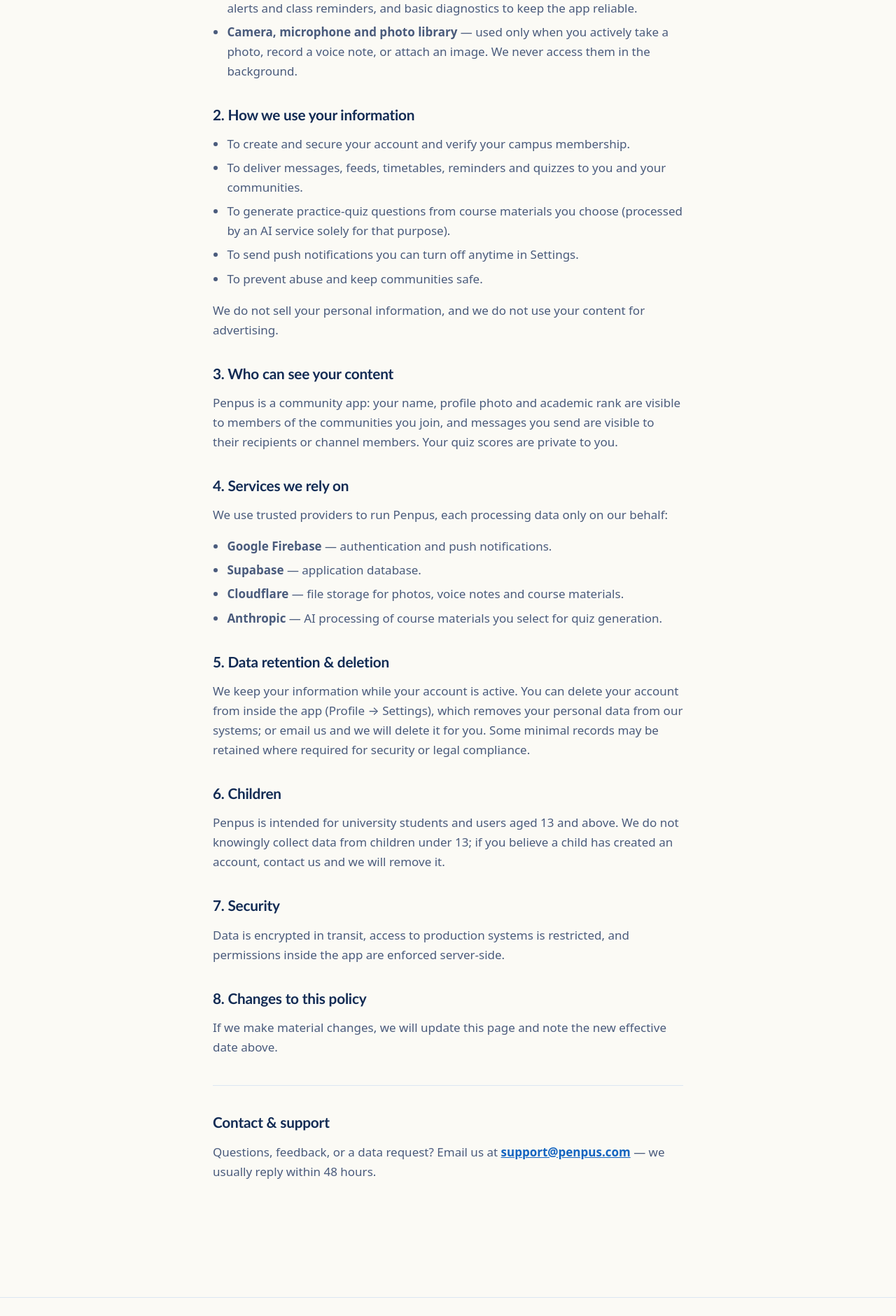
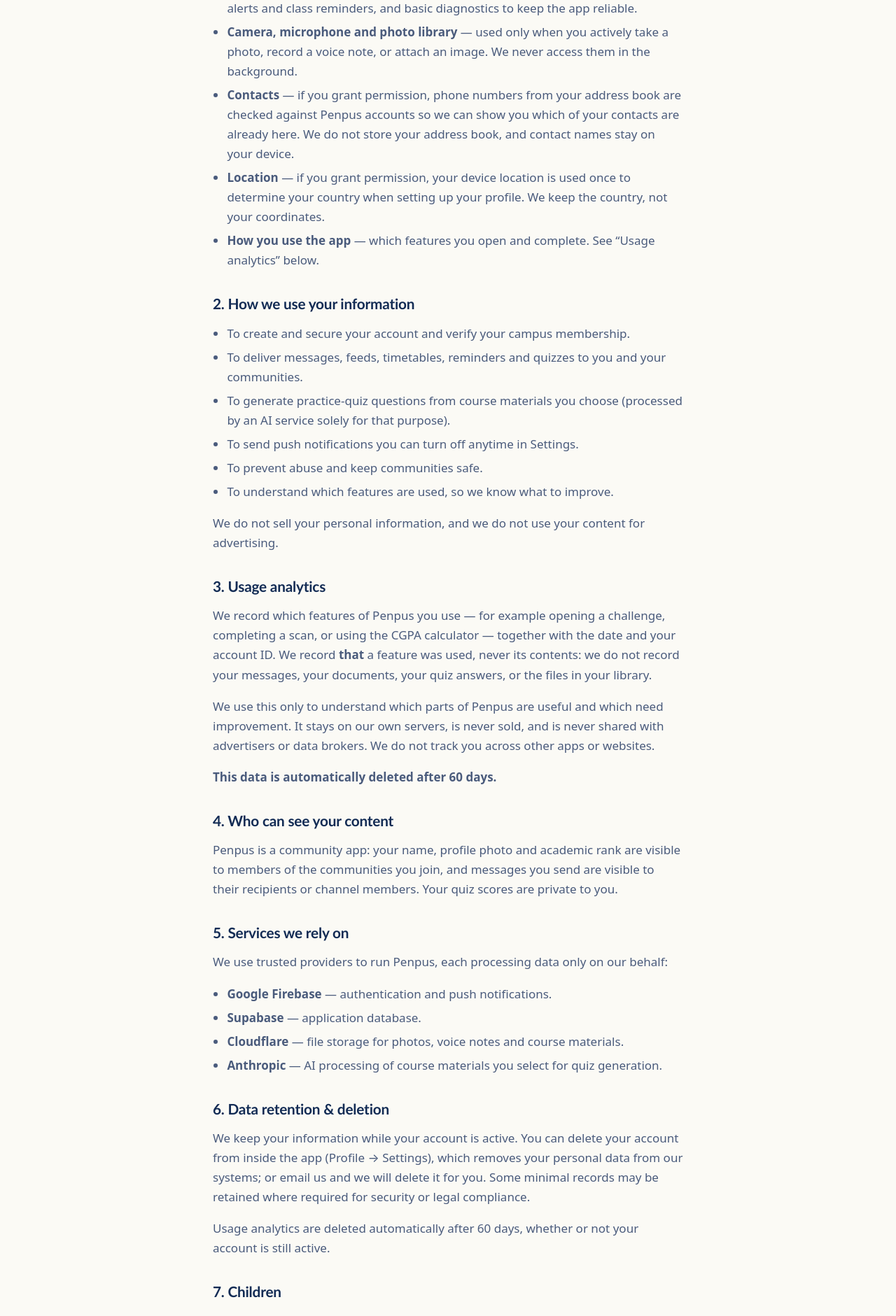
Before and after one commit to etineh/penpus-web, a Next.js app: page /privacy in a window 1280 px wide. Shown: the part 720-2601 px from the top of the page at 70% size. Built offline with nearby package versions, Linux system fonts and the light colour scheme.

Commit message:
privacy setting adjustment

```diff
--- a/app/privacy/page.tsx
+++ b/app/privacy/page.tsx
@@ -17,7 +17,7 @@ export default function Privacy() {
         <Link href="/" className="backlink">← Back to home</Link>
         <h1>Privacy Policy</h1>
         <p className="updated">
-          {site.name} — your campus, in your pocket · Effective 14 July 2026
+          {site.name} — your campus, in your pocket · Effective 14 September 2026
         </p>
 
         <p className="lead">
@@ -33,6 +33,9 @@ export default function Privacy() {
           <li><b>Content you create</b> — messages, voice notes, photos, posts, quiz attempts and course materials you share inside the app.</li>
           <li><b>Device information</b> — a push-notification token so we can deliver message alerts and class reminders, and basic diagnostics to keep the app reliable.</li>
           <li><b>Camera, microphone and photo library</b> — used only when you actively take a photo, record a voice note, or attach an image. We never access them in the background.</li>
+          <li><b>Contacts</b> — if you grant permission, phone numbers from your address book are checked against {site.name} accounts so we can show you which of your contacts are already here. We do not store your address book, and contact names stay on your device.</li>
+          <li><b>Location</b> — if you grant permission, your device location is used once to determine your country when setting up your profile. We keep the country, not your coordinates.</li>
+          <li><b>How you use the app</b> — which features you open and complete. See “Usage analytics” below.</li>
         </ul>
 
         <h2>2. How we use your information</h2>
@@ -42,17 +45,35 @@ export default function Privacy() {
           <li>To generate practice-quiz questions from course materials you choose (processed by an AI service solely for that purpose).</li>
           <li>To send push notifications you can turn off anytime in Settings.</li>
           <li>To prevent abuse and keep communities safe.</li>
+          <li>To understand which features are used, so we know what to improve.</li>
         </ul>
         <p>We do not sell your personal information, and we do not use your content for advertising.</p>
 
-        <h2>3. Who can see your content</h2>
+        <h2>3. Usage analytics</h2>
+        <p>
+          We record which features of {site.name} you use — for example opening a challenge,
+          completing a scan, or using the CGPA calculator — together with the date and your
+          account ID. We record <b>that</b> a feature was used, never its contents: we do not
+          record your messages, your documents, your quiz answers, or the files in your
+          library.
+        </p>
+        <p>
+          We use this only to understand which parts of {site.name} are useful and which need
+          improvement. It stays on our own servers, is never sold, and is never shared with
+          advertisers or data brokers. We do not track you across other apps or websites.
+        </p>
+        <p>
+          <b>This data is automatically deleted after 60 days.</b>
+        </p>
+
+        <h2>4. Who can see your content</h2>
         <p>
           {site.name} is a community app: your name, profile photo and academic rank are
           visible to members of the communities you join, and messages you send are visible
           to their recipients or channel members. Your quiz scores are private to you.
         </p>
 
-        <h2>4. Services we rely on</h2>
+        <h2>5. Services we rely on</h2>
         <p>We use trusted providers to run {site.name}, each processing data only on our behalf:</p>
         <ul>
           <li><b>Google Firebase</b> — authentication and push notifications.</li>
@@ -61,28 +82,32 @@ export default function Privacy() {
           <li><b>Anthropic</b> — AI processing of course materials you select for quiz generation.</li>
         </ul>
 
-        <h2>5. Data retention &amp; deletion</h2>
+        <h2>6. Data retention &amp; deletion</h2>
         <p>
           We keep your information while your account is active. You can delete your account
           from inside the app (Profile → Settings), which removes your personal data from our
           systems; or email us and we will delete it for you. Some minimal records may be
           retained where required for security or legal compliance.
         </p>
+        <p>
+          Usage analytics are deleted automatically after 60 days, whether or not your
+          account is still active.
+        </p>
 
-        <h2>6. Children</h2>
+        <h2>7. Children</h2>
         <p>
           {site.name} is intended for university students and users aged 13 and above. We do
           not knowingly collect data from children under 13; if you believe a child has
           created an account, contact us and we will remove it.
         </p>
 
-        <h2>7. Security</h2>
+        <h2>8. Security</h2>
         <p>
           Data is encrypted in transit, access to production systems is restricted, and
           permissions inside the app are enforced server-side.
         </p>
 
-        <h2>8. Changes to this policy</h2>
+        <h2>9. Changes to this policy</h2>
         <p>
           If we make material changes, we will update this page and note the new effective
           date above.
```
